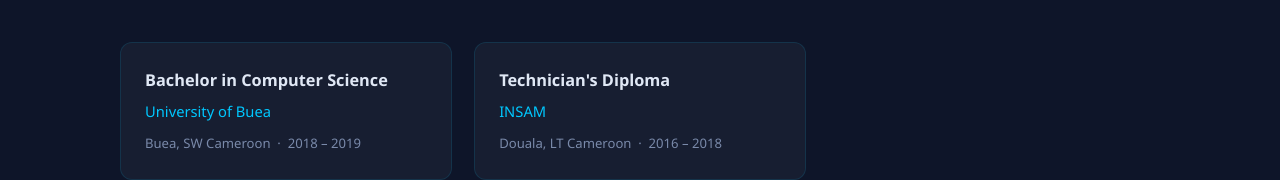
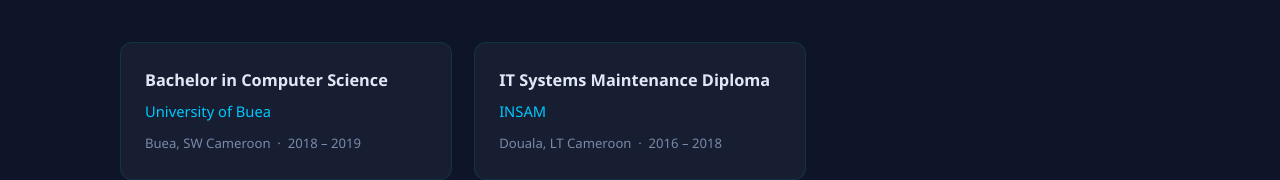
Before and after one commit to inexi1/inexi1.github.io, a plain HTML site: page index.html in a window 1280 px wide. Shown: the part 4783-4963 px from the top of the page. Drawn offline with Linux system fonts and the light colour scheme.

Commit message:
Fix education entry: IT Systems Maintenance Diploma

```diff
--- a/index.html
+++ b/index.html
@@ -814,7 +814,7 @@
       </div>
 
       <div class="edu-card reveal">
-        <div class="edu-degree">Technician's Diploma</div>
+        <div class="edu-degree">IT Systems Maintenance Diploma</div>
         <div class="edu-school">INSAM</div>
         <div class="edu-meta">Douala, LT Cameroon &nbsp;·&nbsp; 2016 – 2018</div>
       </div>
```
